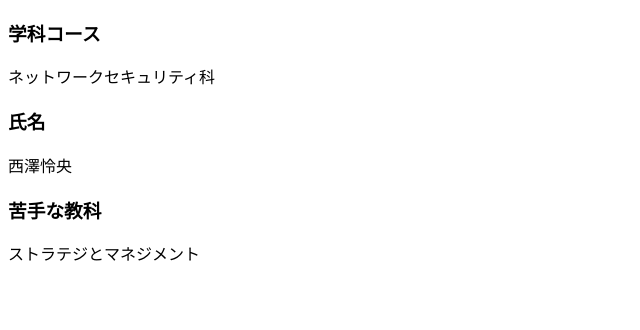
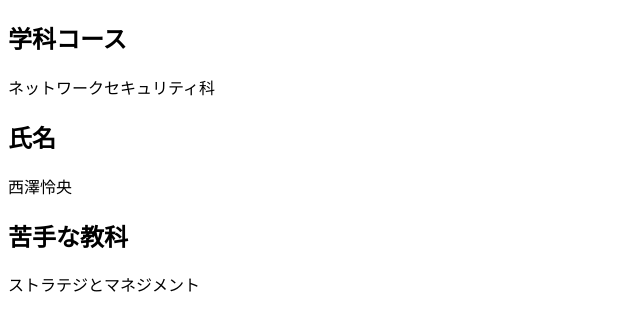
Before and after one commit to nishizawa-24/branch-test, a plain HTML site: page profile_A.html in a window 1280 px wide. Shown: the whole page, without its empty margins (0-640 px from the left). Drawn offline with Linux system fonts and the light colour scheme.

Commit message:
profile_A.htmlの作成
文字が大きすぎたのを調整
さらに調整

```diff
--- a/profile_A.html
+++ b/profile_A.html
@@ -6,11 +6,11 @@
 <meta name="viewport" content="width=device-width,initial-acale=1">
 <title>西澤怜央のプロフィール</title>
 <body>
-<h3>学科コース</h3>
+<h2>学科コース</h2>
 <p>ネットワークセキュリティ科</p>
-<h3>氏名</h3>
+<h2>氏名</h2>
 <p>西澤怜央</p>
-<h3>苦手な教科</h3>
+<h2>苦手な教科</h2>
 <p>ストラテジとマネジメント</P>
 </body>
 </head>
```
